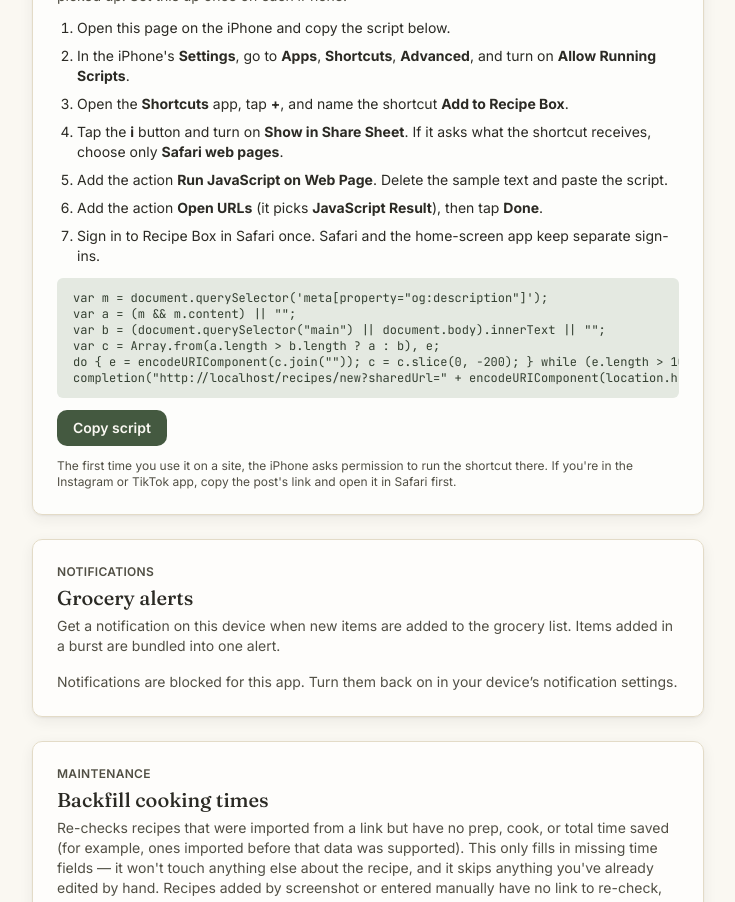
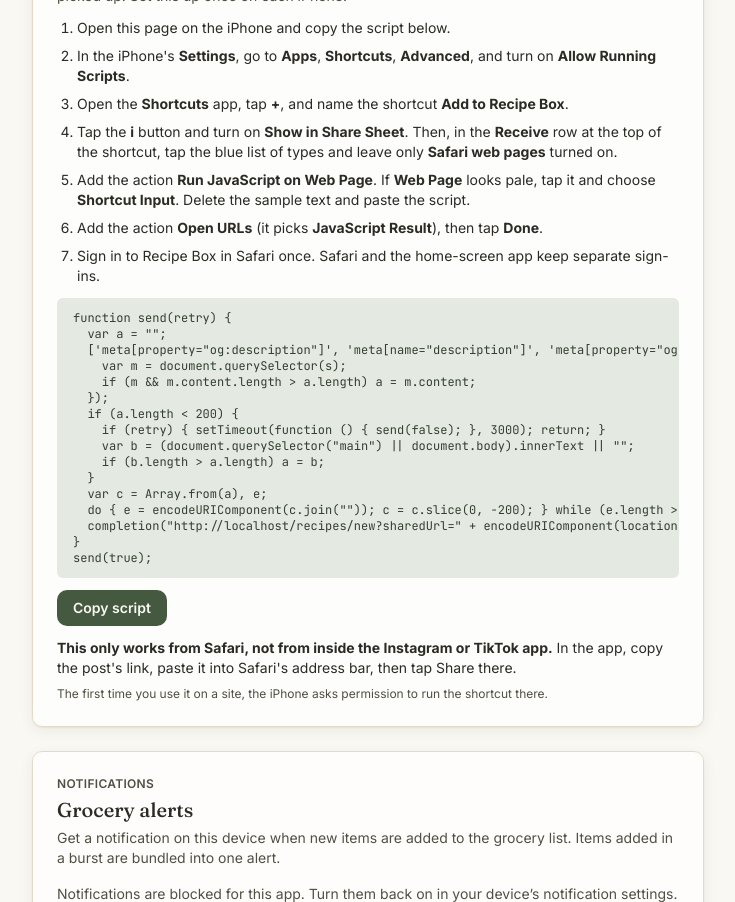
Before and after one commit to tdinka/recipe-app, a Next.js app: page /settings in a window 1280 px wide. Shown: the part 680-1582 px from the top of the page, without its empty margins (272-1007 px from the left). Built offline with nearby package versions, Linux system fonts and the light colour scheme; no server answers.

Commit message:
IG importer updates

```diff
--- a/src/components/RecipeShortcutSettings.tsx
+++ b/src/components/RecipeShortcutSettings.tsx
@@ -3,15 +3,28 @@
 import { useEffect, useState } from "react";
 
 // Runs inside Safari on the post being viewed, via the Shortcuts app. Sends the
-// caption (or page text, whichever is longer) to the Add a recipe page, trimmed
-// so the address stays short enough for the server to accept.
+// caption to the Add a recipe page, trimmed so the address stays short enough for
+// the server to accept. Instagram puts the caption in a different page tag from post
+// to post (sometimes just the like count in the others), so take the longest. Page
+// text can include strangers' comments, so it's only used when no tag has a caption;
+// the page may still be loading then, so give it one more try first.
 function shortcutScript(origin: string) {
-  return `var m = document.querySelector('meta[property="og:description"]');
-var a = (m && m.content) || "";
-var b = (document.querySelector("main") || document.body).innerText || "";
-var c = Array.from(a.length > b.length ? a : b), e;
-do { e = encodeURIComponent(c.join("")); c = c.slice(0, -200); } while (e.length > 10000);
-completion("${origin}/recipes/new?sharedUrl=" + encodeURIComponent(location.href) + "&sharedText=" + e);`;
+  return `function send(retry) {
+  var a = "";
+  ['meta[property="og:description"]', 'meta[name="description"]', 'meta[property="og:title"]'].forEach(function (s) {
+    var m = document.querySelector(s);
+    if (m && m.content.length > a.length) a = m.content;
+  });
+  if (a.length < 200) {
+    if (retry) { setTimeout(function () { send(false); }, 3000); return; }
+    var b = (document.querySelector("main") || document.body).innerText || "";
+    if (b.length > a.length) a = b;
+  }
+  var c = Array.from(a), e;
+  do { e = encodeURIComponent(c.join("")); c = c.slice(0, -200); } while (e.length > 10000);
+  completion("${origin}/recipes/new?sharedUrl=" + encodeURIComponent(location.href) + "&sharedText=" + e);
+}
+send(true);`;
 }
 
 export function RecipeShortcutSettings() {
@@ -49,11 +62,13 @@ export function RecipeShortcutSettings() {
           <strong>Add to Recipe Box</strong>.
         </li>
         <li>
-          Tap the <strong>i</strong> button and turn on <strong>Show in Share Sheet</strong>. If it asks what the
-          shortcut receives, choose only <strong>Safari web pages</strong>.
+          Tap the <strong>i</strong> button and turn on <strong>Show in Share Sheet</strong>. Then, in the{" "}
+          <strong>Receive</strong> row at the top of the shortcut, tap the blue list of types and leave only{" "}
+          <strong>Safari web pages</strong> turned on.
         </li>
         <li>
-          Add the action <strong>Run JavaScript on Web Page</strong>. Delete the sample text and paste the script.
+          Add the action <strong>Run JavaScript on Web Page</strong>. If <strong>Web Page</strong> looks pale, tap it
+          and choose <strong>Shortcut Input</strong>. Delete the sample text and paste the script.
         </li>
         <li>
           Add the action <strong>Open URLs</strong> (it picks <strong>JavaScript Result</strong>), then tap{" "}
@@ -73,9 +88,12 @@ export function RecipeShortcutSettings() {
           </button>
         </>
       )}
-      <p className="mt-3 text-xs text-ink-light">
-        The first time you use it on a site, the iPhone asks permission to run the shortcut there. If you&apos;re in the
-        Instagram or TikTok app, copy the post&apos;s link and open it in Safari first.
+      <p className="mt-3 text-sm text-ink">
+        <strong>This only works from Safari, not from inside the Instagram or TikTok app.</strong> In the app, copy the
+        post&apos;s link, paste it into Safari&apos;s address bar, then tap Share there.
+      </p>
+      <p className="mt-2 text-xs text-ink-light">
+        The first time you use it on a site, the iPhone asks permission to run the shortcut there.
       </p>
     </div>
   );
```
